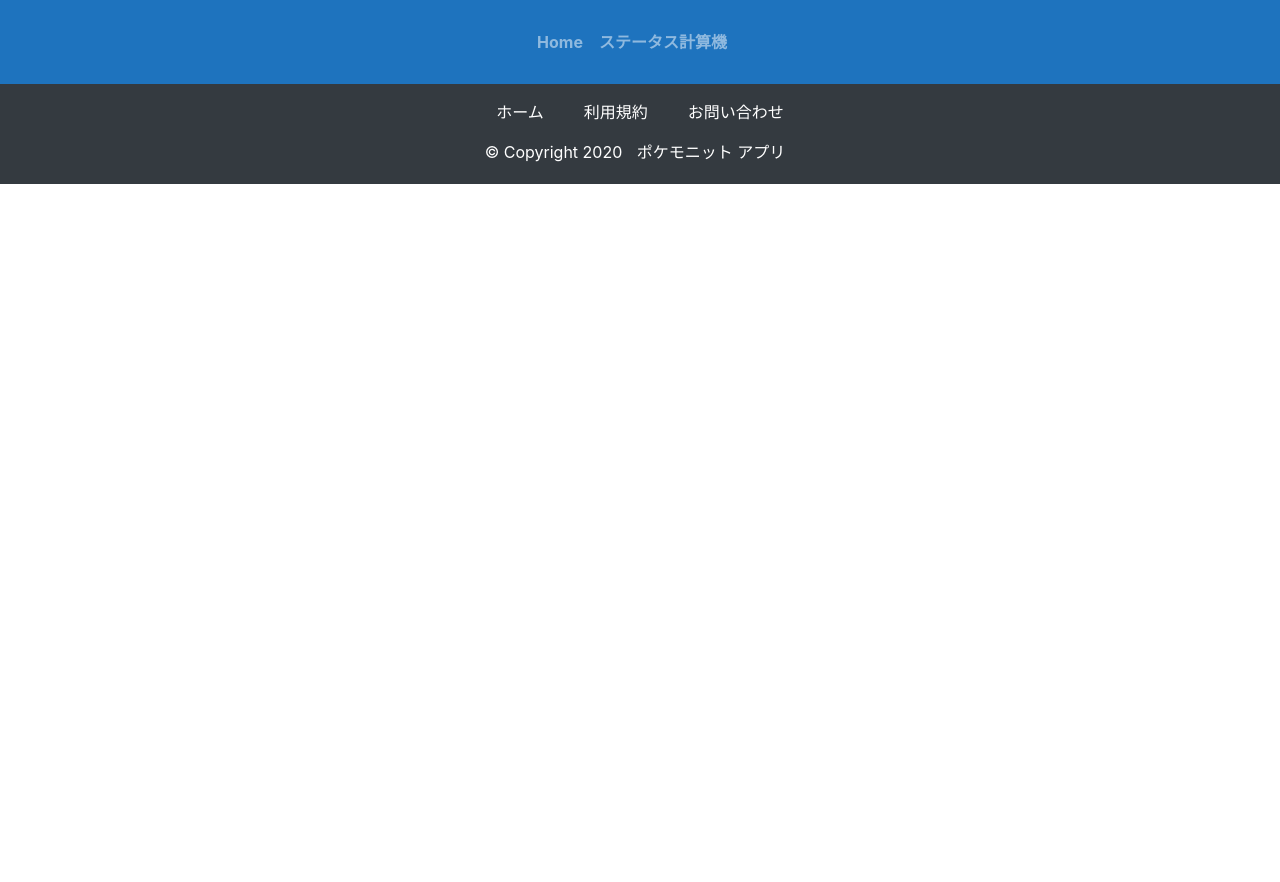
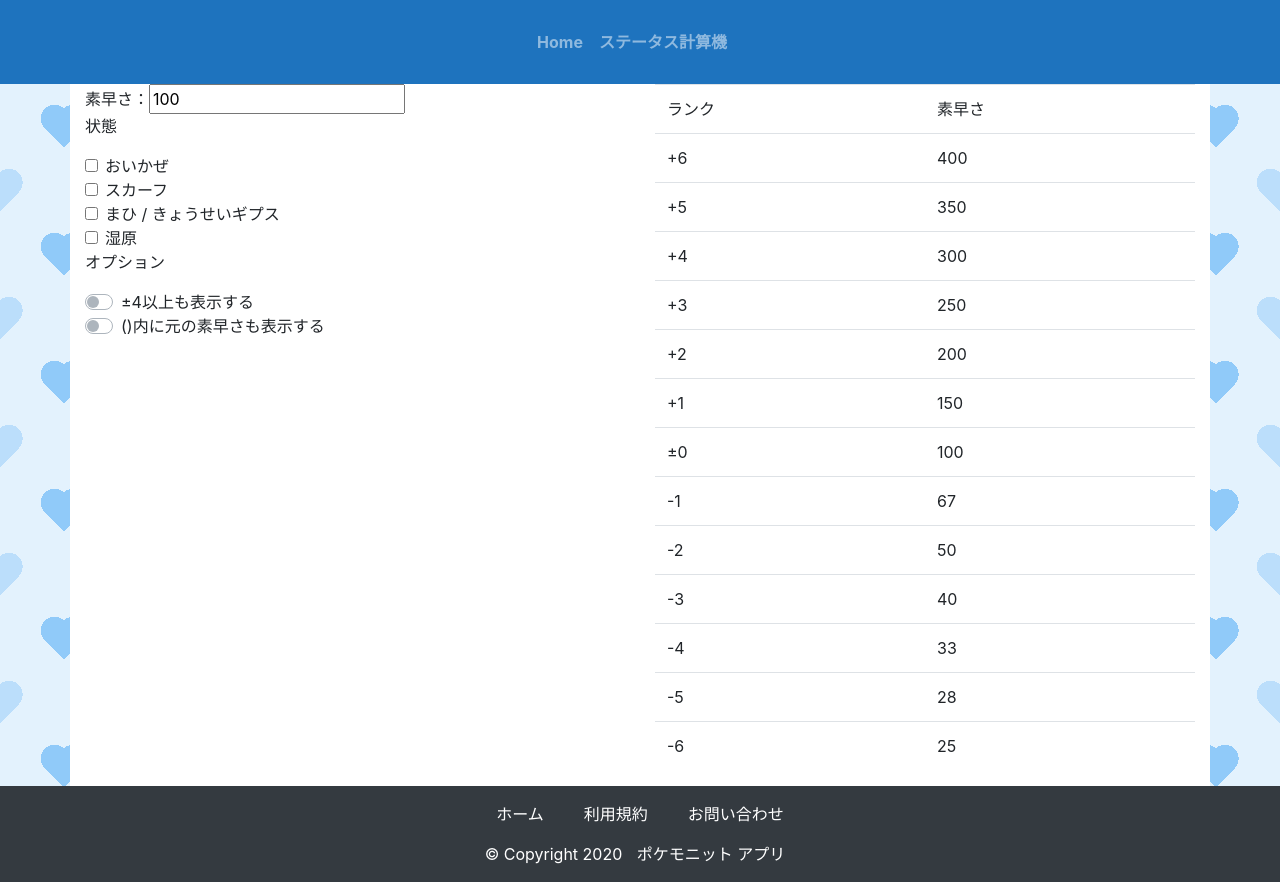
Before and after one commit to lefmarna/pokemonote-web-old, a Vue app: page /calc-speed in a window 1280 px wide. Before the commit the page ends 800 px from the top, so only its background shows below. Built offline with nearby package versions, Linux system fonts and the light colour scheme; what vue-head would draw is missing.

Commit message:
素早さ計算機の開発を開始

```diff
--- a/src/components/Footer.vue
+++ b/src/components/Footer.vue
@@ -1,6 +1,6 @@
 <template>
-  <footer class="pt-3 pb-1 text-center bg-dark text-white">
-    <ul>
+  <footer class="pt-3 text-center bg-dark text-white">
+    <ul class="list-unstyled">
       <li><router-link to="/">ホーム</router-link></li>
       <li><router-link to="/privacy-policy">利用規約</router-link></li>
       <li>
@@ -12,7 +12,7 @@
         >
       </li>
     </ul>
-    <p>
+    <p class="mb-0 pb-3">
       © Copyright 2020
       <a href="https://app.pokemonit.com">ポケモニット アプリ</a>
     </p>
@@ -20,10 +20,6 @@
 </template>
 
 <style scoped lang="scss">
-ul {
-  list-style-type: none;
-  padding: 0;
-}
 li {
   display: inline-block;
   margin: 0 10px;
--- a/src/router/index.js
+++ b/src/router/index.js
@@ -20,6 +20,11 @@ const routes = [
       import(/* webpackChunkName: "calc-stats" */ "../views/CalcStats.vue")
   },
   {
+    path: "/calc-speed",
+    name: "素早さ計算機",
+    component: () => import("../views/CalcSpeed.vue")
+  },
+  {
     path: "/privacy-policy",
     name: "利用規約",
     component: () => import("../views/privacyPolicy")
--- /dev/null
+++ b/src/views/CalcSpeed.vue
@@ -0,0 +1,170 @@
+<template>
+  <div>
+    <div class="container">
+      <div class="row bg-white">
+        <div class="col-12 col-md-6">
+          素早さ：<input type="number" v-model="speed" />
+          <div>
+            <p>状態</p>
+            <div class="form-check">
+              <input
+                class="form-check-input"
+                type="checkbox"
+                value=""
+                id="defaultCheck1"
+              />
+              <label class="form-check-label" for="defaultCheck1">
+                おいかぜ
+              </label>
+            </div>
+            <div class="form-check">
+              <input
+                class="form-check-input"
+                type="checkbox"
+                value=""
+                id="defaultCheck2"
+              />
+              <label class="form-check-label" for="defaultCheck2">
+                スカーフ
+              </label>
+            </div>
+            <div class="form-check">
+              <input
+                class="form-check-input"
+                type="checkbox"
+                value=""
+                id="defaultCheck2"
+              />
+              <label class="form-check-label" for="defaultCheck2">
+                まひ / きょうせいギプス
+              </label>
+            </div>
+            <div class="form-check">
+              <input
+                class="form-check-input"
+                type="checkbox"
+                value=""
+                id="defaultCheck2"
+              />
+              <label class="form-check-label" for="defaultCheck2">
+                湿原
+              </label>
+            </div>
+          </div>
+          <div>
+            <p>オプション</p>
+            <div class="custom-control custom-switch">
+              <input
+                type="checkbox"
+                class="custom-control-input"
+                id="customSwitch1"
+              />
+              <label class="custom-control-label" for="customSwitch1"
+                >±4以上も表示する</label
+              >
+            </div>
+            <div class="custom-control custom-switch">
+              <input
+                type="checkbox"
+                class="custom-control-input"
+                id="customSwitch2"
+              />
+              <label class="custom-control-label" for="customSwitch2"
+                >()内に元の素早さも表示する</label
+              >
+            </div>
+          </div>
+        </div>
+        <div class="col-12 col-md-6">
+          <table class="table table-hover">
+            <tr>
+              <td scope="col">ランク</td>
+              <td scope="col">素早さ</td>
+            </tr>
+            <tr>
+              <td>+6</td>
+              <td>{{ Math.floor(speed * 4.0) }}</td>
+            </tr>
+            <tr>
+              <td>+5</td>
+              <td>{{ Math.floor(speed * 3.5) }}</td>
+            </tr>
+            <tr>
+              <td>+4</td>
+              <td>{{ Math.floor(speed * 3.0) }}</td>
+            </tr>
+            <tr>
+              <td>+3</td>
+              <td>{{ Math.floor(speed * 2.5) }}</td>
+            </tr>
+            <tr>
+              <td>+2</td>
+              <td>{{ Math.floor(speed * 2.0) }}</td>
+            </tr>
+            <tr>
+              <td>+1</td>
+              <td>{{ Math.floor(speed * 1.5) }}</td>
+            </tr>
+            <tr>
+              <td>±0</td>
+              <td>{{ speed }}</td>
+            </tr>
+            <tr>
+              <td>-1</td>
+              <td>{{ Math.floor(speed * 0.67) }}</td>
+            </tr>
+            <tr>
+              <td>-2</td>
+              <td>{{ Math.floor(speed * 0.5) }}</td>
+            </tr>
+            <tr>
+              <td>-3</td>
+              <td>{{ Math.floor(speed * 0.4) }}</td>
+            </tr>
+            <tr>
+              <td>-4</td>
+              <td>{{ Math.floor(speed * 0.33) }}</td>
+            </tr>
+            <tr>
+              <td>-5</td>
+              <td>{{ Math.floor(speed * 0.29) }}</td>
+            </tr>
+            <tr>
+              <td>-6</td>
+              <td>{{ Math.floor(speed * 0.25) }}</td>
+            </tr>
+          </table>
+        </div>
+      </div>
+    </div>
+  </div>
+</template>
+
+<script>
+export default {
+  name: "CalcSpeed",
+  head: {
+    title() {
+      return {
+        inner: this.title
+      };
+    },
+    meta() {
+      return [
+        { name: "title", content: this.title },
+        { name: "description", content: this.description },
+        { property: "og:title", content: this.title },
+        { property: "og:description", content: this.description }
+      ];
+    }
+  },
+  data() {
+    return {
+      title: "素早さ計算機（ポケモン剣盾に対応）",
+      description:
+        "ポケモン剣盾に対応している素早さ計算機です。実数値を入力することで、あらゆる状態の素早さをリアルタイムに表示します。",
+      speed: 100
+    };
+  }
+};
+</script>
```
Also changed, not shown: 1 other file (tests, documents, lock files or other folders).
